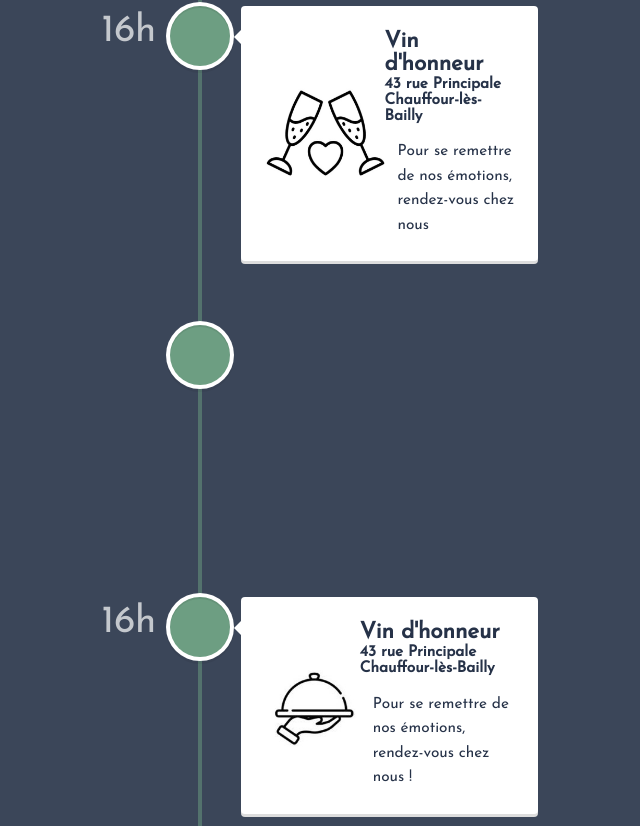
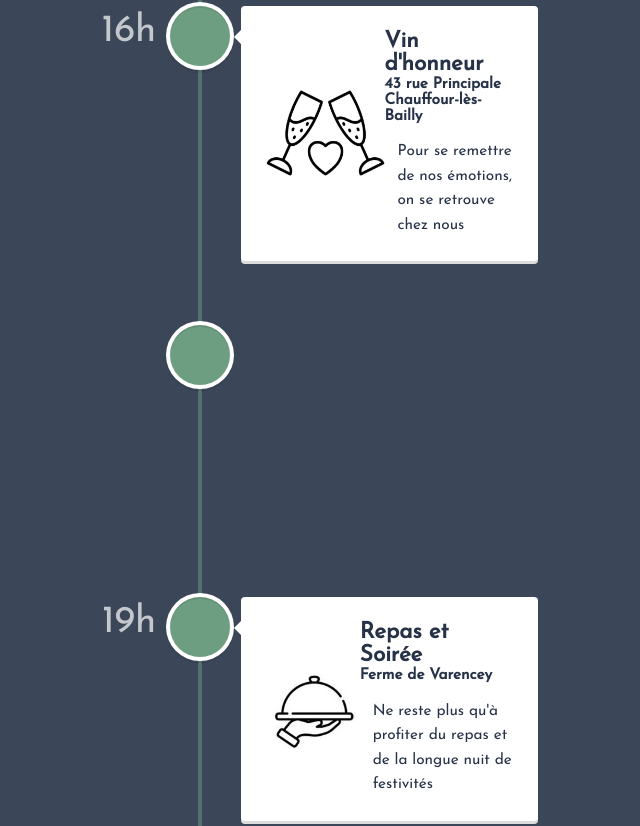
Before and after one commit to tatiana-sthl/wedding, a Next.js app: page / in a window 1280 px wide. Shown: the part 1285-2111 px from the top of the page, without its empty margins (440-1080 px from the left). Built offline with nearby package versions, Linux system fonts and the light colour scheme.

Commit message:
finally ending timeline

```diff
--- a/src/app/components/timeline.js
+++ b/src/app/components/timeline.js
@@ -52,14 +52,14 @@ const Timeline = () => {
             <h3 className="vertical-timeline-element-title">Vin d'honneur</h3>
             <h4 className="vertical-timeline-element-subtitle">43 rue Principale Chauffour-lès-Bailly</h4>
             <p className={styles.pTimeline}>
-              Pour se remettre de nos émotions, rendez-vous chez nous
+              Pour se remettre de nos émotions, on se retrouve chez nous
             </p>
           </div>
         </div>
       </VerticalTimelineElement>
       <VerticalTimelineElement
         className="vertical-timeline-element--work"
-        date="16h"
+        date="18h"
         dateClassName={styles.verticaltimelineelementdate}
         iconStyle={{ background: 'rgb(109, 158, 130, 1)', color: '#fff' }}
       >
@@ -81,7 +81,7 @@ const Timeline = () => {
       </VerticalTimelineElement>
       <VerticalTimelineElement
         className="vertical-timeline-element--work"
-        date="16h"
+        date="19h"
         dateClassName={styles.verticaltimelineelementdate}
         iconStyle={{ background: 'rgb(109, 158, 130, 1)', color: '#fff' }}
       >
@@ -93,10 +93,10 @@ const Timeline = () => {
             height={100}
           />
           <div className={styles.divTimeline2}>
-            <h3 className="vertical-timeline-element-title">Vin d'honneur</h3>
-            <h4 className="vertical-timeline-element-subtitle">43 rue Principale Chauffour-lès-Bailly</h4>
+            <h3 className="vertical-timeline-element-title">Repas et Soirée</h3>
+            <h4 className="vertical-timeline-element-subtitle">Ferme de Varencey</h4>
             <p className={styles.pTimeline}>
-              Pour se remettre de nos émotions, rendez-vous chez nous !
+              Ne reste plus qu'à profiter du repas et de la longue nuit de festivités
             </p>
           </div>
         </div>
```
